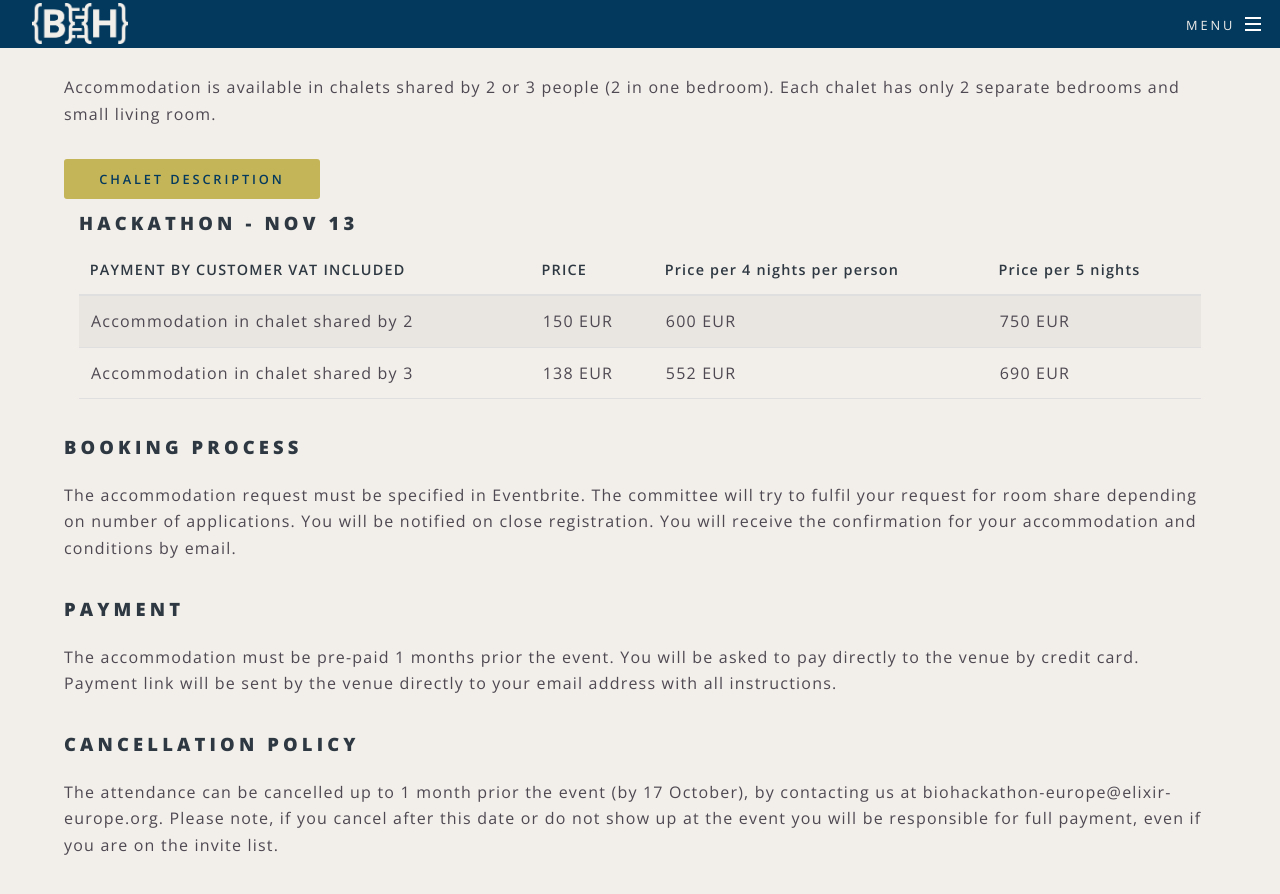
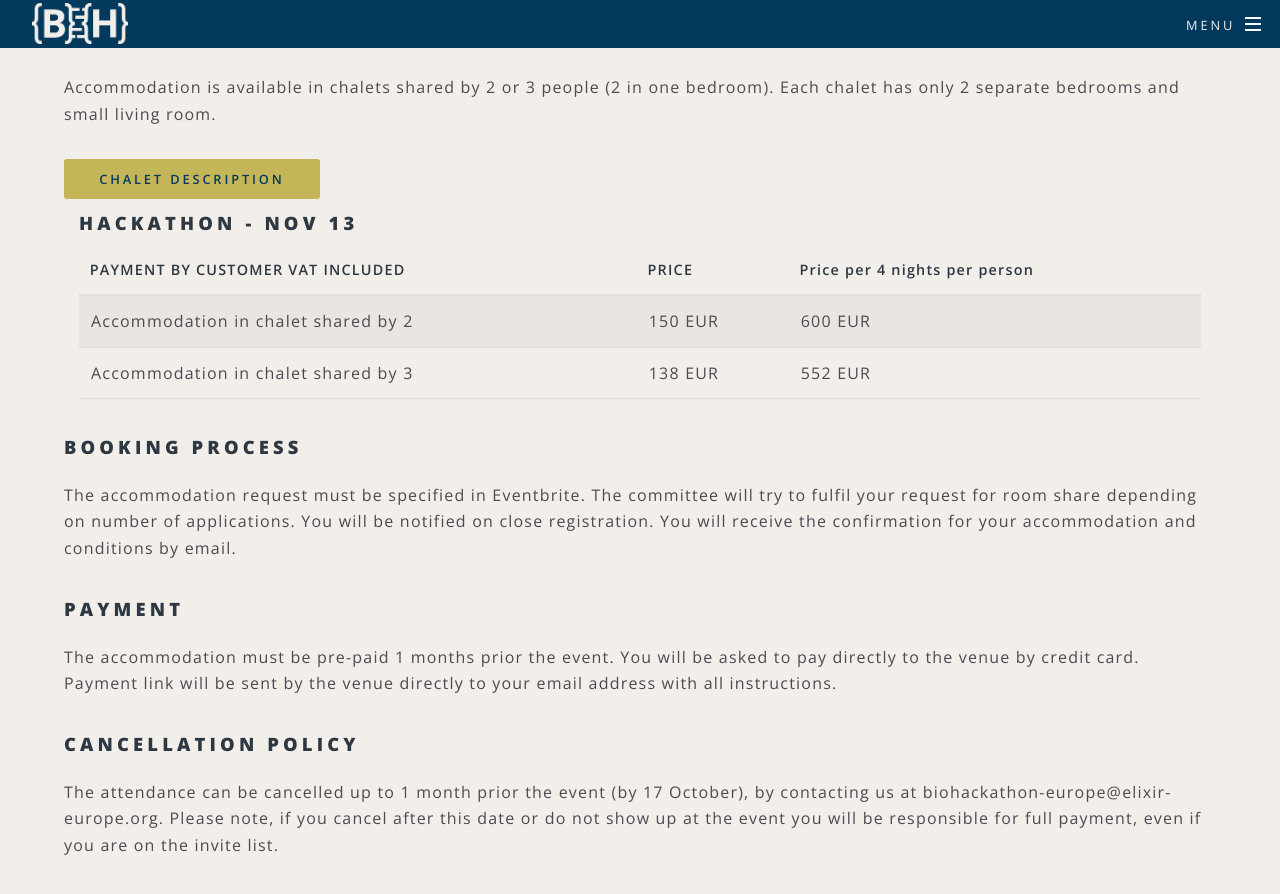
Before and after one commit to elixir-europe/biohackathon-europe-2019, a Jekyll site: the page built from venue.html, in a window 1280 px wide and 900 px high, scrolled down 946 px. Shown: the top 894 px of the window. Built offline with Jekyll 4.4.1, drawn with Linux system fonts in a browser that asks for light colours; nearby versions of some CDN libraries.

Commit message:
Update venue.html
Removed the option and price for 5 nights

```diff
--- a/venue.html
+++ b/venue.html
@@ -39,7 +39,6 @@ title: Venue
 					<th>PAYMENT BY CUSTOMER VAT INCLUDED</th>
 					<th>PRICE</th>
                     <th>Price per 4 nights per person</th>
-                    <th>Price per 5 nights</th>
 				</tr>
 			</thead>
 			<tbody>
@@ -47,13 +46,11 @@ title: Venue
 					<td>Accommodation in chalet shared by 2</td>
 					<td>150 EUR</td>
                     <td>600 EUR</td>
-                    <td>750 EUR</td>
 				</tr>
 				<tr>
 					<td>Accommodation in chalet shared by 3</td>
 					<td>138 EUR</td>
                     <td>552 EUR</td>
-                    <td>690 EUR</td>
 				</tr>
 			</tbody>
         </table>
```
